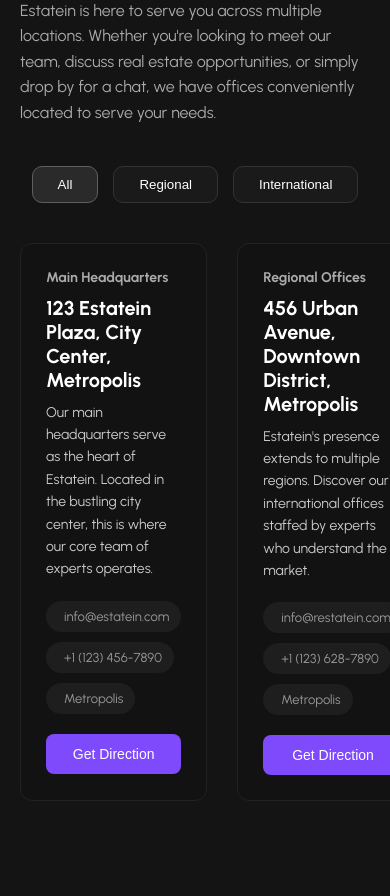
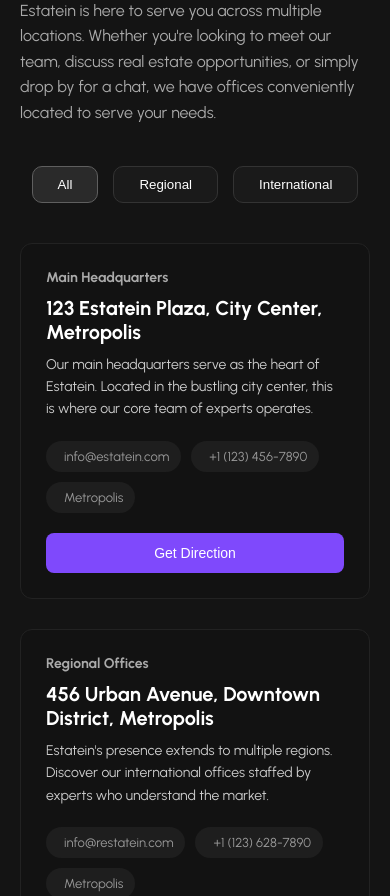
Before and after one commit to only-as19/Real-Esatate-Business, a PHP site: page /contact.html in a window 390 px wide; the page is wider, and only the part inside the window is pictured. Shown: the part 2036-2932 px from the top of that part. Run offline with PHP 8.4, Linux system fonts and the light colour scheme; grey boxes are pictures that could not be loaded.

Commit message:
ROOFS - Contact page - ADD Styling in Location secction - make it responsive

```diff
--- a/Css/contact.css
+++ b/Css/contact.css
@@ -175,3 +175,13 @@ textarea {
     }
 
     /* Responsive */
+
+@media (max-width: 768px) {
+      .cards {
+        grid-template-columns: 1fr;
+      }
+    }
+
+    .hidden {
+      display: none !important;
+    }
```
